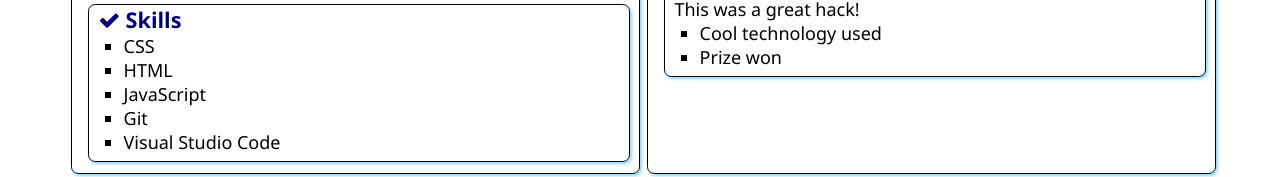
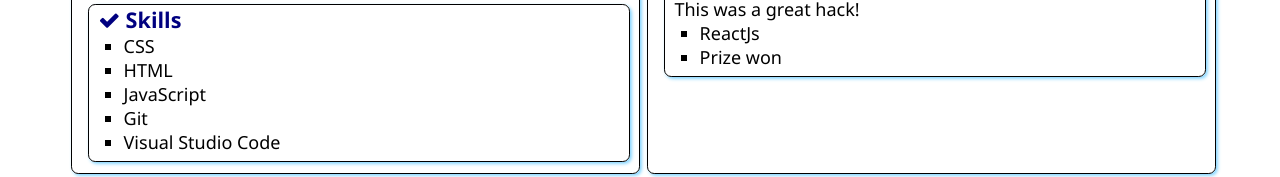
Before and after one commit to Manuel2u/SATechnicalOnboarding, a plain HTML site: page src/index.html in a window 1280 px wide. Shown: the part 320-497 px from the top of the page. Drawn offline with Linux system fonts and the light colour scheme.

Commit message:
updated index.html

```diff
--- a/src/index.html
+++ b/src/index.html
@@ -88,7 +88,7 @@
                 <h3>Great hackathon</h3>
                 <div>This was a great hack!</div>
                 <ul>
-                    <li>Cool technology used</li>
+                    <li>ReactJs</li>
                     <li>Prize won</li>
                 </ul>
             </section>
```
